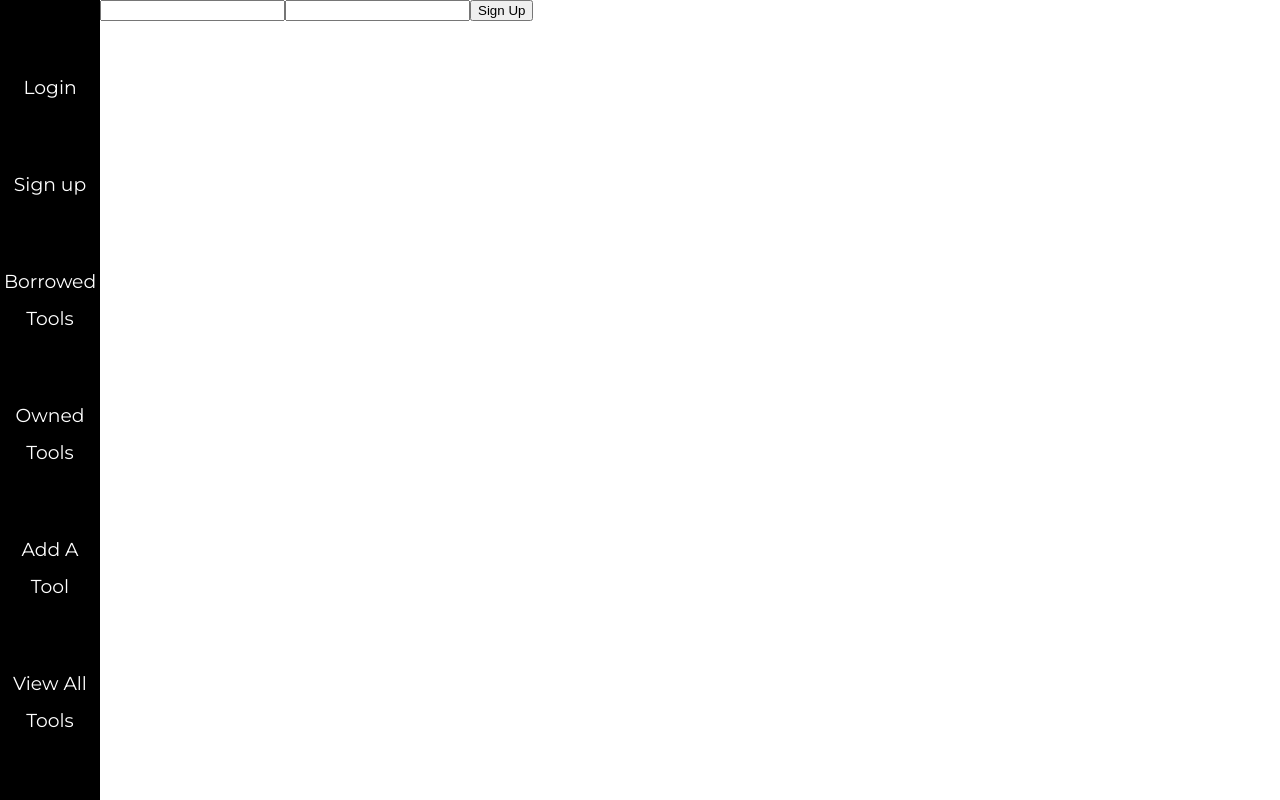
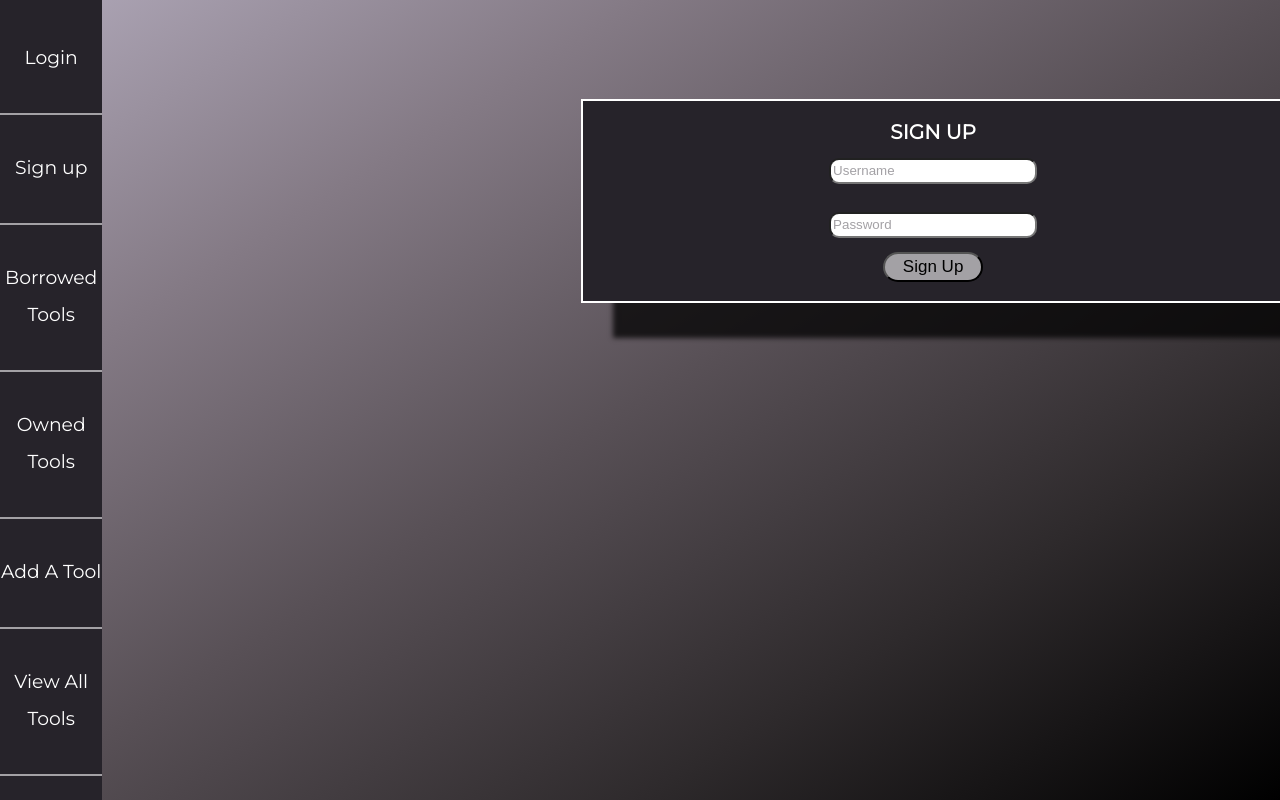
Before and after one commit to usemytools1/front-end, a React (Create React App) app in the folder use-my-tools/: page /sign-up in a window 1280 px wide. Built offline with nearby package versions, Linux system fonts and the light colour scheme.

Commit message:
made a lot of changes to styling

```diff
--- a/use-my-tools/src/App.css
+++ b/use-my-tools/src/App.css
@@ -1,11 +1,25 @@
 @import url('https://fonts.googleapis.com/css?family=Montserrat&display=swap');
+
+::-webkit-input-placeholder { /* Chrome/Opera/Safari */
+  color: #A3A1A5;
+}
+::-moz-placeholder { /* Firefox 19+ */
+  color: #A3A1A5;
+}
+
+:-ms-input-placeholder { /* IE 10+ */
+  color: #A3A1A5;
+}
+:-moz-placeholder { /* Firefox 18- */
+  color: #A3A1A5;
+}
 
 .App {
   text-align: center;
   width: 100%;
   height: 100%;
   display: flex;
-
+  background-image: linear-gradient(to right bottom, #b0a8b9, #847a85, #585056, #2e2a2c, #000000);
 }
 
 html,
@@ -25,13 +39,14 @@ body,
 } */
 
 .navBar {
-  width: 100px;
+  width: 8%;
   height: 100%;
-  background: black;
+  background: #26232A;
   font-size: 2em;
   z-index: 10;
   display: flex;
   flex-direction: column;
+
 }
 
 .navBarList {
@@ -41,11 +56,16 @@ body,
   display: flex;
   flex-direction: column;
   justify-content: space-evenly;
+
+
 }
 
 .navBarItem {
   margin: 0.5em 0;
   font-size: 1.5em;
+  border-bottom: 2px solid #A3A1A5;
+  padding-bottom: 40%;
+
 }
 
 .item {
@@ -53,3 +73,7 @@ body,
   text-decoration: none;
   font-size: 62.5%;
 }
+
+.item:hover {
+  color: #646167;
+}
--- a/use-my-tools/src/App.js
+++ b/use-my-tools/src/App.js
@@ -31,7 +31,7 @@ function App() {
                             <NavLink className="item" to="/add-tool">Add A Tool</NavLink>
                         </li>
                         <li className="navBarItem">
-                            <NavLink exact className="item" to="/tool-list">View All Tools</NavLink>
+                            <NavLink exact className="item" to="/">View All Tools</NavLink>
                         </li>
                     </ul>
                 </nav>
@@ -44,7 +44,7 @@ function App() {
 				path="/borrow-tool/:id"
 				render={props => <BorrowTool {...props} />}
 				/>
-                <Route exact path="/tool-list" render={props => <ToolList {...props} />} />
+                <Route exact path="/" render={props => <ToolList {...props} />} />
             </div>
         </Router>
 
--- a/use-my-tools/src/components/ToolComps/Tool.js
+++ b/use-my-tools/src/components/ToolComps/Tool.js
@@ -7,14 +7,14 @@ import './styles/styles.css'
 
 class Tool extends Component {
 
-  // componentDidMount() {
-  //   this.props.getTools();
-  // }
+  componentDidMount() {
+    this.props.getTools();
+  }
 
   render() {
     return (
       <div className="toolCard">
-        <Link to={`borrow-tool/${this.props.tool.id}`}>
+        <Link style={{textDecoration: 'none', color:'White'}} to={`borrow-tool/${this.props.tool.id}`}>
         <img className="toolImg" alt={this.props.tool.name} src={this.props.tool.img}></img>
         <h3 className="toolName">{this.props.tool.name}</h3>
         <p className="toolOwner">Owner: {this.props.tool.owner}</p>
@@ -23,6 +23,7 @@ class Tool extends Component {
           {this.props.tool.availability ? 'Available ' : 'Unavailable '}
         </span>
         <p className="toolDesc">{this.props.tool.desc}</p>
+
         {
           this.props.tool.availability ?
           <button className="canBeBorrowed">Borrow</button> :
--- a/use-my-tools/src/components/ToolComps/ToolList.js
+++ b/use-my-tools/src/components/ToolComps/ToolList.js
@@ -10,9 +10,9 @@ import './styles/styles.css'
      super(props)
    }
 
-  // componentDidMount() {
-  //   this.props.getTools();
-  // }
+  componentDidMount() {
+    this.props.getTools();
+  }
 
   render() {
     return (
--- a/use-my-tools/src/components/ToolComps/styles/styles.css
+++ b/use-my-tools/src/components/ToolComps/styles/styles.css
@@ -1,5 +1,5 @@
 html {
-  font-size: 62.5%
+  font-size: 62.5%;
 }
 
 .toolCards {
@@ -20,6 +20,7 @@ html {
   font-family: arial;
   font-weight: 300;
   margin: 0.25em;
+
 }
 
 .toolImg {
--- a/use-my-tools/src/components/registration/Login.js
+++ b/use-my-tools/src/components/registration/Login.js
@@ -1,6 +1,7 @@
 import React from "react";
 import { connect } from "react-redux";
 import { loginAction } from "../../actions";
+import "./styles/styles.css";
 
 
 class Login extends React.Component {
@@ -32,8 +33,9 @@ class Login extends React.Component {
 
   render() {
     return (
-      <div>
+      <div className="Login" >
         <form onSubmit={this.handleLogin}>
+          <h3>LOGIN</h3>
           <input
             type="text"
             placeholder="Username"
@@ -50,7 +52,7 @@ class Login extends React.Component {
           />
           <button>Login</button>
         </form>
-        <button onClick={this.handleClick}>Sign Up</button>
+        <button className="sign-up" onClick={this.handleClick}>Sign Up</button>
       </div>
     );
   }
--- a/use-my-tools/src/components/registration/SignUp.js
+++ b/use-my-tools/src/components/registration/SignUp.js
@@ -32,14 +32,8 @@ class SignUp extends React.Component {
     render() {
         return (
         <div>
-            <form onSubmit={this.handleSignUp}>
-            {/* <input
-            type="text"
-            placeholder="Email"
-            name="email"
-            value={this.state.credentials.email}
-            onChange={this.handleChange}
-            /> */}
+            <form className="SignUp" onSubmit={this.handleSignUp}>
+            <h3>SIGN UP</h3>
             <input
             type="text"
             name="username"
--- /dev/null
+++ b/use-my-tools/src/components/registration/styles/styles.css
@@ -0,0 +1,89 @@
+.Login {
+    width: 700px;
+    height: 200px;
+    border: 2px solid #fff;
+    background-color: #26232A;
+    display: flex;
+    margin: 5% 25%;
+    flex-direction: column;
+    justify-content: center;
+    -webkit-box-shadow: 32px 35px 5px 0px rgba(0,0,0,0.75);
+    -moz-box-shadow: 32px 35px 5px 0px rgba(0,0,0,0.75);
+    box-shadow: 32px 35px 5px 0px rgba(0,0,0,0.75);
+    color: #000;
+}
+
+.Login form{
+    flex-direction: column;
+}
+
+.Login h3{
+    color: #fff;
+    font-size: 2em;
+    margin: 0;
+}
+
+.Login input{
+    margin: 2% ;
+    width: 200px;
+    height: 20px;
+    border-radius: 10px;
+}
+
+.Login button{
+    width: 100px;
+    height: 30px;
+    background-color: #A3A1A5;
+    border-radius: 20px;
+    font-size: 1.7em;
+}
+
+.sign-up {
+    align-self: center;
+    width: 30px;
+}
+
+.SignUp {
+    width: 700px;
+    height: 200px;
+    border: 2px solid #fff;
+    background-color: #26232A;
+    display: flex;
+    margin: 14% 68%;
+    flex-direction: column;
+    align-items: center;
+    justify-content: center;
+    -webkit-box-shadow: 32px 35px 5px 0px rgba(0,0,0,0.75);
+    -moz-box-shadow: 32px 35px 5px 0px rgba(0,0,0,0.75);
+    box-shadow: 32px 35px 5px 0px rgba(0,0,0,0.75);
+}
+
+.SignUp form{
+    flex-direction: column;
+}
+
+.SignUp h3{
+    color: #fff;
+    font-size: 2em;
+    margin: 0;
+}
+
+.SignUp input{
+    margin: 2% ;
+    width: 200px;
+    height: 20px;
+    border-radius: 10px;
+}
+
+.SignUp button{
+    width: 100px;
+    height: 30px;
+    background-color: #A3A1A5;
+    border-radius: 20px;
+    font-size: 1.7em;
+}
+
+.sign-up {
+    align-self: center;
+    width: 30px;
+}
--- a/use-my-tools/src/reducers/index.js
+++ b/use-my-tools/src/reducers/index.js
@@ -39,6 +39,14 @@ const initialState = {
       name: "hammer",
       img: "fake.img",
       desc: "you hit things with this"
+    },
+    {
+      id: 1,
+      owner: "",
+      availability: false,
+      name: "nail gun",
+      img: "fake.img",
+      desc: "nails faster"
     }
   ],
   loggingIn: false,
```
